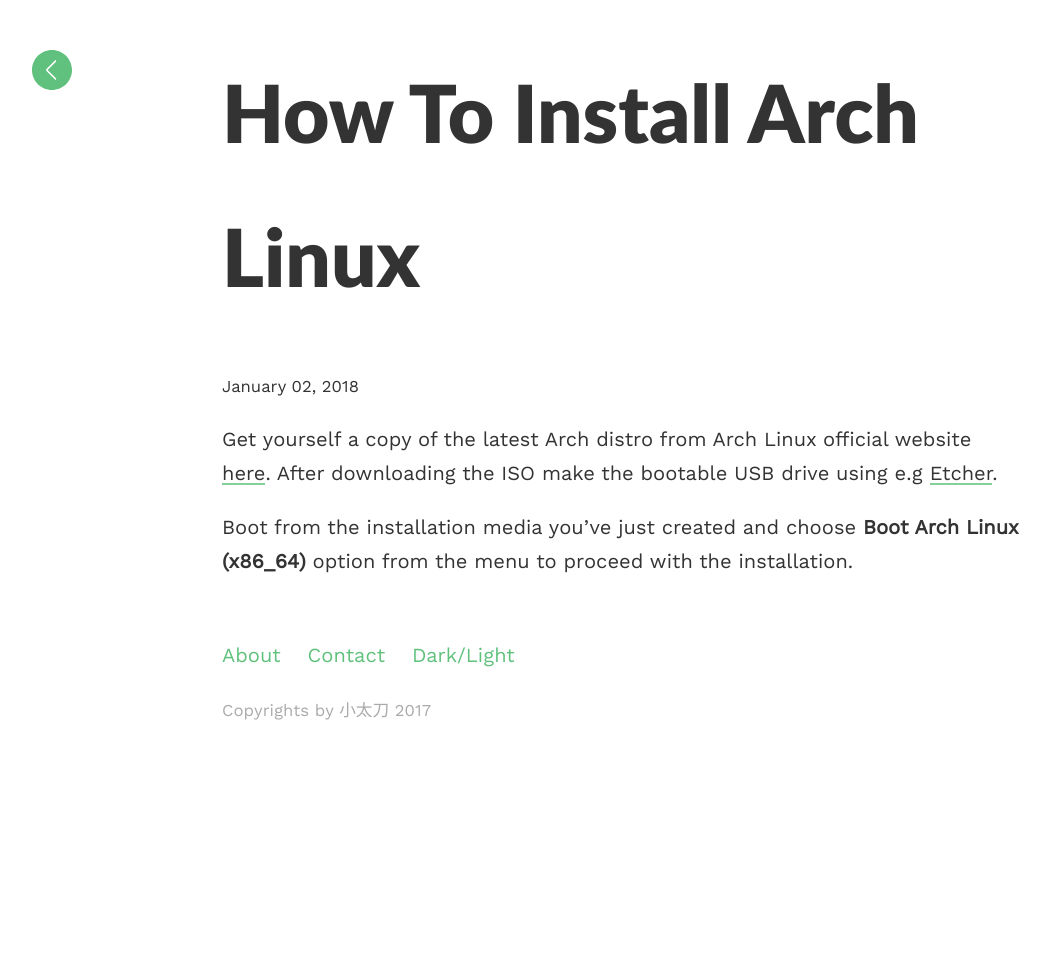
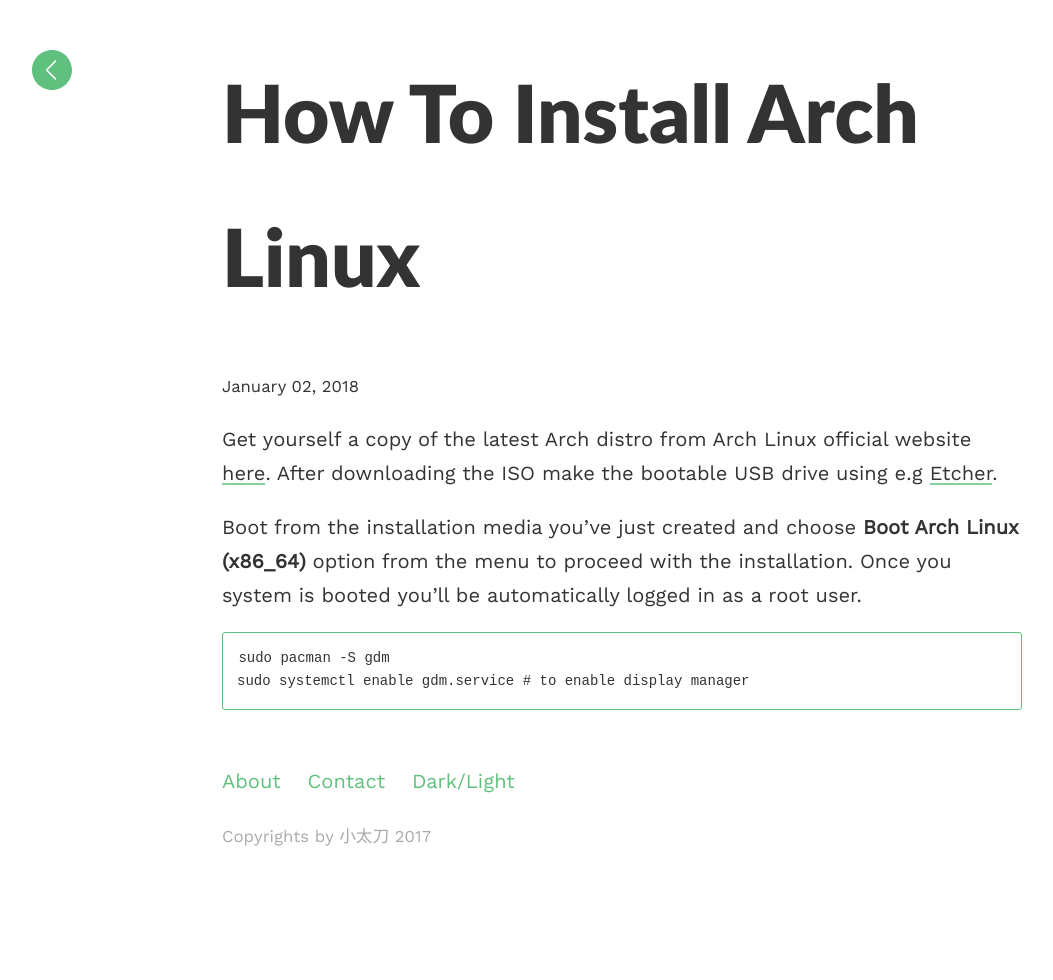
Before and after one commit to evgeniyantipin/evgeniyantipin.github.io, a Jekyll site: the page built from _posts/2018-01-02-how-to-install-arch-linux.md, in a window 1280 px wide. Shown: the whole page, without its empty margins (18-1071 px from the left). Built offline with Jekyll 4.4.1, drawn with Linux system fonts in a browser that asks for light colours.

Commit message:
Update 2018-01-02-how-to-install-arch-linux.md

````diff
--- a/_posts/2018-01-02-how-to-install-arch-linux.md
+++ b/_posts/2018-01-02-how-to-install-arch-linux.md
@@ -8,4 +8,9 @@ categories: arch linux
 
 Get yourself a copy of the latest Arch distro from Arch Linux official website [here](https://www.archlinux.org/download/){: target="_blank"}. After downloading the ISO make the bootable USB drive using e.g [Etcher](https://etcher.io/){: target="_blank"}.
 
-Boot from the installation media you've just created and choose **Boot Arch Linux (x86_64)** option from the menu to proceed with the installation.
+Boot from the installation media you've just created and choose **Boot Arch Linux (x86_64)** option from the menu to proceed with the installation. Once you system is booted you'll be automatically logged in as a root user.
+
+```bash
+sudo pacman -S gdm
+sudo systemctl enable gdm.service # to enable display manager
+```
````
